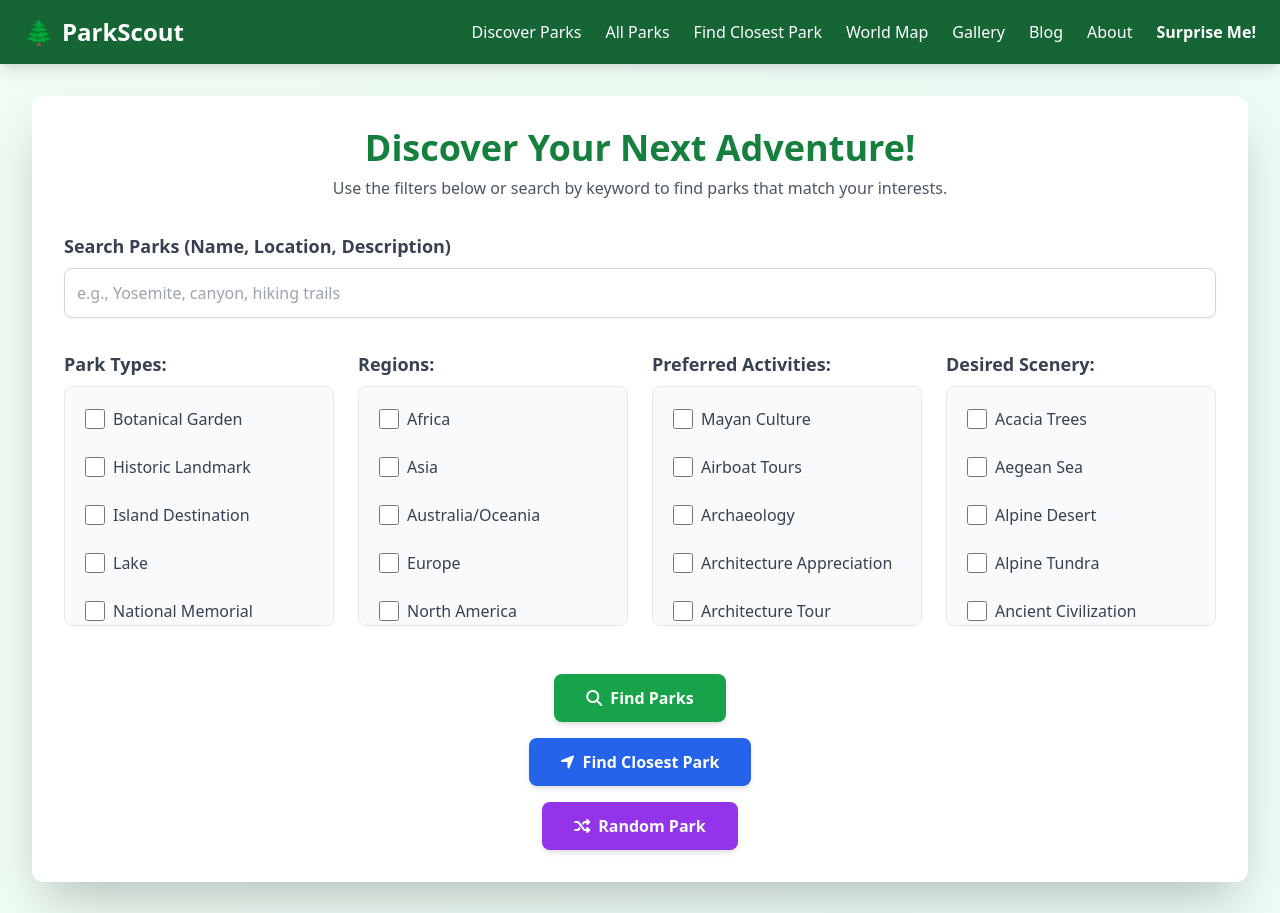
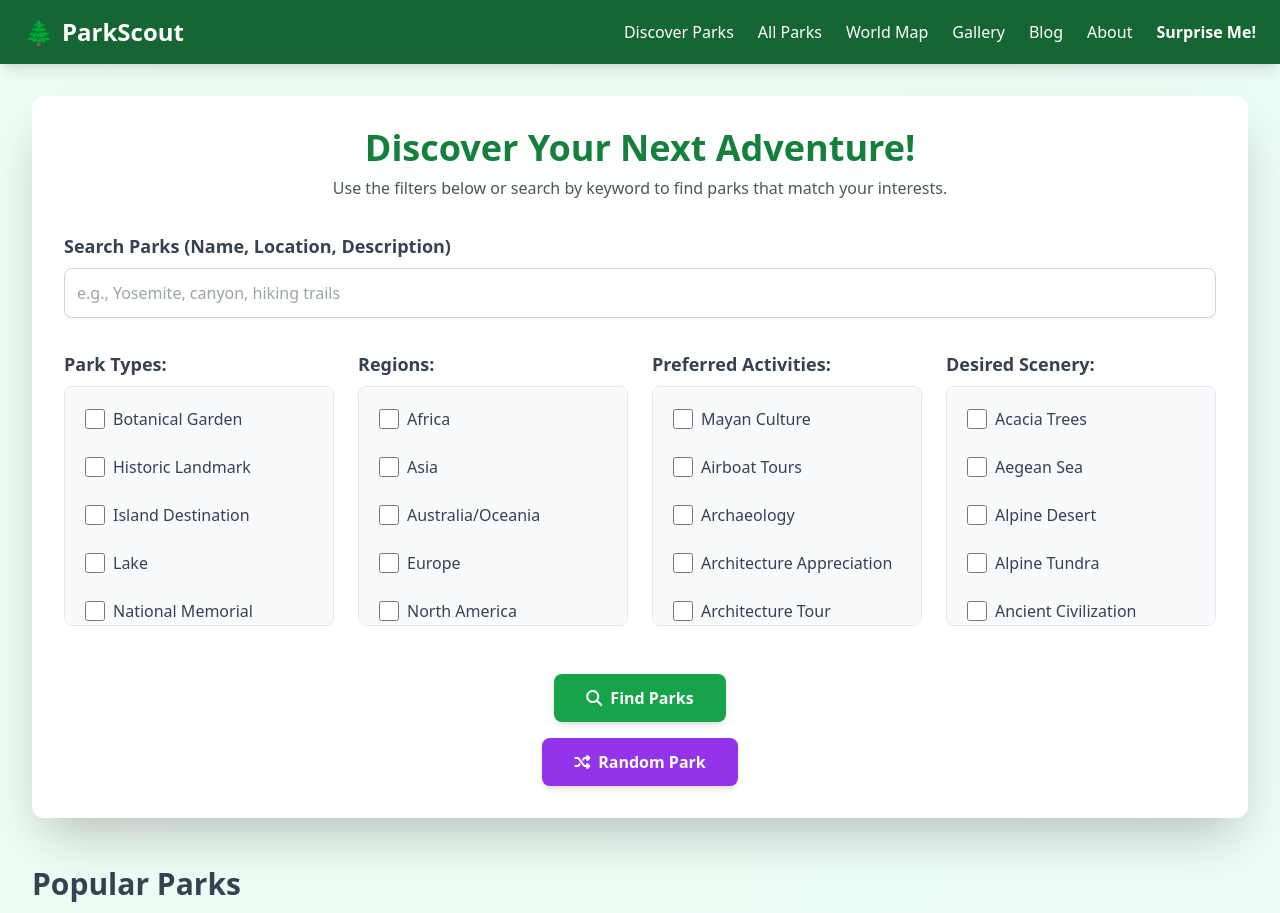
Before and after one commit to thomas1424/park-scout, a Flask app: page /main in a window 1280 px wide. Shown: the top 913 px of the page. Run offline with Flask 3, Linux system fonts and the light colour scheme; some libraries are stand-ins or nearby versions.

Commit message:
refactor: Remove find closest park functionality and related UI elements

```diff
--- a/national_park_recommender/app.py
+++ b/national_park_recommender/app.py
@@ -2,32 +2,7 @@
 from flask import Flask, render_template, request, jsonify, session, url_for, redirect, flash
 from park_data import PARKS_DATA, AVAILABLE_ACTIVITIES, AVAILABLE_SCENERY, AVAILABLE_REGIONS, AVAILABLE_PARK_TYPES
 
-import math
 import random
-
-# Simple static ZIP to lat/lon mapping for demo (expand as needed)
-ZIP_LATLON = {
-    "10001": (40.7506, -73.9972),  # New York, NY
-    "94103": (37.7739, -122.4312), # San Francisco, CA
-    "60601": (41.8853, -87.6229),  # Chicago, IL
-    "90001": (33.9731, -118.2479), # Los Angeles, CA
-    "30301": (33.7490, -84.3880),  # Atlanta, GA
-    "33101": (25.7751, -80.2105),  # Miami, FL
-    "80202": (39.7525, -104.9995), # Denver, CO
-    "73301": (30.2672, -97.7431),  # Austin, TX
-    "02101": (42.3601, -71.0589),  # Boston, MA
-    "98101": (47.6101, -122.3365), # Seattle, WA
-}
-
-def haversine(lat1, lon1, lat2, lon2):
-    # Calculate the great-circle distance between two points
-    R = 6371  # Earth radius in km
-    phi1, phi2 = math.radians(lat1), math.radians(lat2)
-    dphi = math.radians(lat2 - lat1)
-    dlambda = math.radians(lon2 - lon1)
-    a = math.sin(dphi/2)**2 + math.cos(phi1)*math.cos(phi2)*math.sin(dlambda/2)**2
-    c = 2 * math.atan2(math.sqrt(a), math.sqrt(1 - a))
-    return R * c
 
 app = Flask(__name__)
 app.secret_key = 'your_very_secret_key_for_a_secure_session_b1x9d' # CHANGE THIS!
@@ -208,53 +183,6 @@ def blog():
 def about():
     return render_template('about.html')
 
-@app.route('/find_closest', methods=['GET', 'POST'])
-def find_closest():
-    user_zip = None
-    user_lat = None
-    user_lon = None
-    parks_with_distance = []
-    error = None
-    if request.method == 'POST':
-        user_zip = request.form.get('zip_code', '').strip()
-        coords = ZIP_LATLON.get(user_zip)
-        if not coords:
-            error = "Sorry, we couldn't find that ZIP code. Try a major US city ZIP."
-        else:
-            user_lat, user_lon = coords
-            for park in PARKS_DATA:
-                if park.get('latitude') and park.get('longitude'):
-                    dist = haversine(user_lat, user_lon, park['latitude'], park['longitude'])
-                    park_copy = park.copy()
-                    park_copy['distance_km'] = round(dist, 1)
-                    parks_with_distance.append(park_copy)
-            parks_with_distance.sort(key=lambda p: p['distance_km'])
-    return render_template('find_closest.html', user_zip=user_zip, user_lat=user_lat, user_lon=user_lon, parks=parks_with_distance, error=error)
-
-@app.route('/api/nearby_parks')
-def api_nearby_parks():
-    # AJAX endpoint for map
-    lat = request.args.get('lat', type=float)
-    lon = request.args.get('lon', type=float)
-    if lat is None or lon is None:
-        return jsonify({"error": "Missing lat/lon"}), 400
-    parks = []
-    for park in PARKS_DATA:
-        if park.get('latitude') and park.get('longitude'):
-            dist = haversine(lat, lon, park['latitude'], park['longitude'])
-            parks.append({
-                "id": park['id'],
-                "name": park['name'],
-                "lat": park['latitude'],
-                "lon": park['longitude'],
-                "distance_km": round(dist, 1),
-                "address": park.get('address', ''),
-                "location": park.get('location', ''),
-                "type": park.get('type', ''),
-            })
-    parks.sort(key=lambda p: p['distance_km'])
-    return jsonify({"parks": parks[:20]})
-
 @app.route('/random_park')
 def random_park():
     park = random.choice(PARKS_DATA)
--- a/national_park_recommender/templates/about.html
+++ b/national_park_recommender/templates/about.html
@@ -12,7 +12,6 @@
         <li>Blog with park guides and tips</li>
         <li>Like and save your favorite parks</li>
         <li>Random park picker</li>
-        <li>Find the closest park to you</li>
         <li>Robust image reliability and bug fixes</li>
     </ul>
     <p>Made with ❤️ by Thomas Pan and the open-source community.</p>
--- a/national_park_recommender/templates/base.html
+++ b/national_park_recommender/templates/base.html
@@ -18,7 +18,6 @@
         <div class="flex gap-6">
             <a href="{{ url_for('index') }}" class="hover:text-green-200 transition">Discover Parks</a>
             <a href="{{ url_for('parks') }}" class="hover:text-green-200 transition">All Parks</a>
-            <a href="{{ url_for('find_closest') }}" class="hover:text-green-200 transition">Find Closest Park</a>
             <a href="{{ url_for('map_page') }}" class="hover:text-green-200 transition">World Map</a>
             <a href="{{ url_for('gallery') }}" class="hover:text-green-200 transition">Gallery</a>
             <a href="{{ url_for('blog') }}" class="hover:text-green-200 transition">Blog</a>
--- a/national_park_recommender/templates/index.html
+++ b/national_park_recommender/templates/index.html
@@ -74,10 +74,6 @@
                     class="w-full md:w-auto px-8 py-3 bg-green-600 text-white font-semibold rounded-lg shadow-md hover:bg-green-700 focus:outline-none focus:ring-2 focus:ring-green-500 focus:ring-offset-2 transition-transform transform hover:scale-105">
                 <i class="fas fa-search mr-2"></i>Find Parks
             </button>
-            <a href="{{ url_for('find_closest') }}"
-               class="w-full md:w-auto px-8 py-3 bg-blue-600 text-white font-semibold rounded-lg shadow-md hover:bg-blue-700 focus:outline-none focus:ring-2 focus:ring-blue-500 focus:ring-offset-2 transition-transform transform hover:scale-105 text-center">
-                <i class="fas fa-location-arrow mr-2"></i>Find Closest Park
-            </a>
             <button type="button" id="random-park-button"
                     class="w-full md:w-auto px-8 py-3 bg-purple-600 text-white font-semibold rounded-lg shadow-md hover:bg-purple-700 focus:outline-none focus:ring-2 focus:ring-purple-500 focus:ring-offset-2 transition-transform transform hover:scale-105">
                 <i class="fas fa-random mr-2"></i>Random Park
--- a/national_park_recommender/templates/intro.html
+++ b/national_park_recommender/templates/intro.html
@@ -54,11 +54,7 @@
                style="animation-delay:0.8s;animation-fill-mode:both;">
                 <i class="fas fa-compass mr-2"></i>Explore Parks
             </a>
-            <a href="{{ url_for('find_closest') }}"
-                class="px-10 py-4 bg-blue-600 text-white text-xl font-semibold rounded-lg shadow-lg hover:bg-blue-700 focus:outline-none focus:ring-2 focus:ring-blue-500 focus:ring-offset-2 focus:ring-offset-black transition-transform transform hover:scale-105 fade-in"
-                style="animation-delay:1.1s;animation-fill-mode:both;">
-                <i class="fas fa-location-arrow mr-2"></i>Find Closest Park
-            </a>
+            <!-- Removed Find Closest Park button -->
         </div>
     </div>
     <footer class="absolute bottom-5 text-center text-sm text-gray-300 z-10">
```
